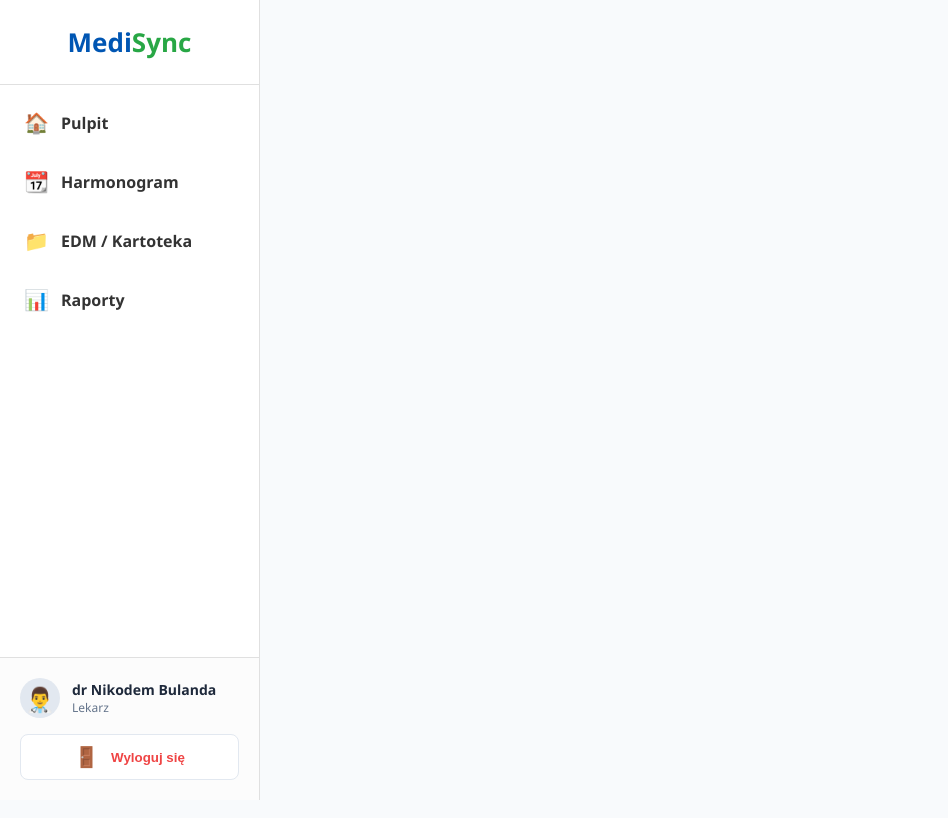
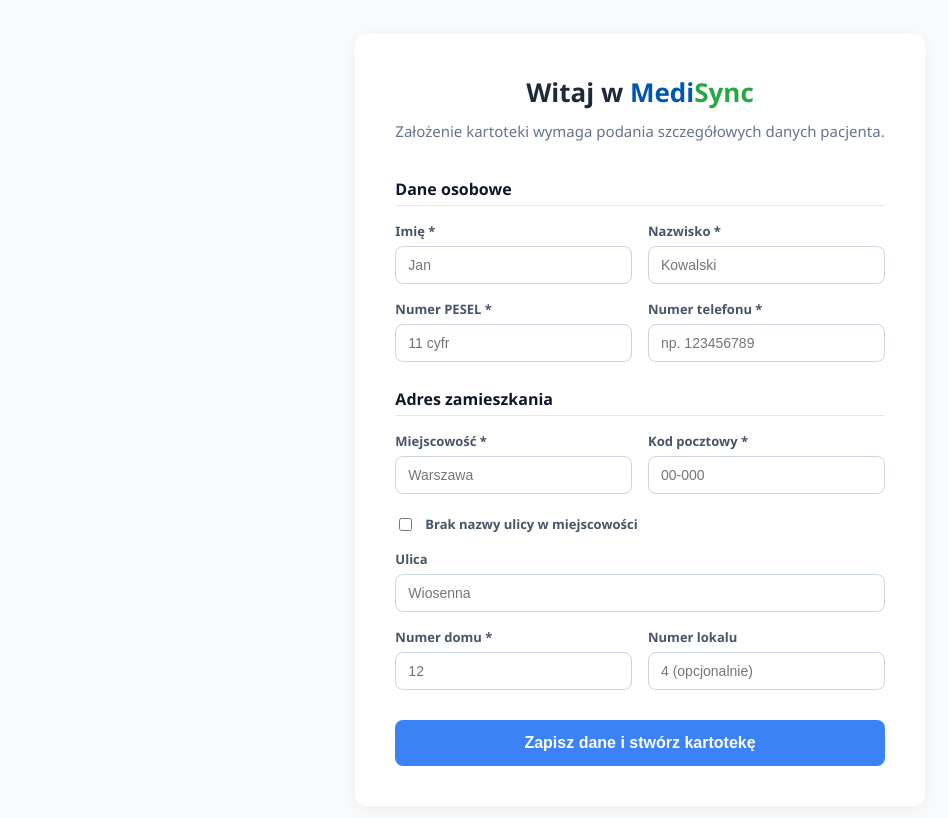
Before and after one commit to dominikJon/mediSync, a Vue app in the folder frontend/: page /complete-profile in a window 1280 px wide. Shown: the top 818 px of the page, without its empty margins (0-948 px from the left). Built offline with nearby package versions, Linux system fonts and the light colour scheme; sample sign-in values are in the browser's storage; the HTML template or start-up script is replaced by a standard one.

Commit message:
complete user flow (register, login, and profile completion)

```diff
--- a/frontend/src/router/index.ts
+++ b/frontend/src/router/index.ts
@@ -6,6 +6,7 @@ import RegisterView from '../views/RegisterView.vue'
 import ScheduleView from '../views/ScheduleView.vue'
 import RecordsView from '../views/RecordsView.vue'
 import ReportsView from '../views/ReportsView.vue'
+import CompleteProfileView from '../views/CompleteProfileView.vue'
 
 const router = createRouter({
   history: createWebHistory(import.meta.env.BASE_URL),
@@ -44,6 +45,12 @@ const router = createRouter({
       name: 'reports',
       component: ReportsView,
       meta: { hideSidebar: true }
+    },
+    {
+      path: '/complete-profile',
+      name: 'complete-profile',
+      component: CompleteProfileView,
+      meta: { hideSidebar: true }
     }
   ]
 })
--- /dev/null
+++ b/frontend/src/views/CompleteProfileView.vue
@@ -0,0 +1,293 @@
+<script setup lang="ts">
+import { ref, watch } from 'vue'
+import { useRouter } from 'vue-router'
+import { useAuthStore } from '../stores/auth'
+import axios from 'axios'
+
+const router = useRouter()
+const authStore = useAuthStore()
+
+// Zmienne formularza
+const imie = ref('')
+const nazwisko = ref('')
+const pesel = ref('')
+const telefon = ref('')
+const miejscowosc = ref('')
+const kod_pocztowy = ref('')
+const ulica = ref('')
+const nr_domu = ref('')
+const nr_lokalu = ref('')
+const brak_ulicy = ref(false)
+
+const blad = ref('')
+const ladowanie = ref(false)
+
+// UX: Jeśli ktoś zaznaczy "brak ulicy", czyścimy pole ulicy
+watch(brak_ulicy, (nowaWartosc) => {
+  if (nowaWartosc) {
+    ulica.value = ''
+  }
+})
+
+const handleSaveProfile = async () => {
+  blad.value = ''
+
+  // Walidacja frontowa
+  if (!imie.value || !nazwisko.value || !pesel.value || !telefon.value || !miejscowosc.value || !kod_pocztowy.value || !nr_domu.value) {
+    blad.value = 'Wypełnij wszystkie pola oznaczone gwiazdką (*)!'
+    return
+  }
+
+  if (pesel.value.length !== 11) {
+    blad.value = 'PESEL musi mieć dokładnie 11 cyfr.'
+    return
+  }
+
+  ladowanie.value = true
+
+  try {
+    const payload = {
+      imie: imie.value,
+      nazwisko: nazwisko.value,
+      pesel: pesel.value,
+      telefon: telefon.value,
+      miejscowosc: miejscowosc.value,
+      kod_pocztowy: kod_pocztowy.value,
+      ulica: brak_ulicy.value || ulica.value === '' ? null : ulica.value,
+      nr_domu: nr_domu.value,
+      nr_lokalu: nr_lokalu.value === '' ? null : nr_lokalu.value,
+      brak_ulicy: brak_ulicy.value
+    }
+
+    // do odkomentowania po dodaniu api
+    /*
+    await axios.post('/api/kartoteka', payload)
+    */
+
+    console.log("Wysyłane dane do backendu:", payload)
+
+    await new Promise(resolve => setTimeout(resolve, 1000))
+
+    router.push('/')
+  } catch (error) {
+    blad.value = 'Wystąpił błąd podczas zapisywania danych.'
+    console.error(error)
+  } finally {
+    ladowanie.value = false
+  }
+}
+</script>
+
+<template>
+  <div class="profile-container">
+    <div class="profile-card">
+      <div class="header">
+        <h2>Witaj w <span class="text-blue">Medi</span><span class="text-green">Sync</span></h2>
+        <p>Założenie kartoteki wymaga podania szczegółowych danych pacjenta.</p>
+      </div>
+
+      <div v-if="blad" class="error-box">
+        {{ blad }}
+      </div>
+
+      <div class="form-grid">
+        <div class="section-title full-width">Dane osobowe</div>
+
+        <div class="form-group">
+          <label>Imię *</label>
+          <input v-model="imie" type="text" placeholder="Jan" />
+        </div>
+        <div class="form-group">
+          <label>Nazwisko *</label>
+          <input v-model="nazwisko" type="text" placeholder="Kowalski" />
+        </div>
+        <div class="form-group">
+          <label>Numer PESEL *</label>
+          <input v-model="pesel" type="text" maxlength="11" placeholder="11 cyfr" />
+        </div>
+        <div class="form-group">
+          <label>Numer telefonu *</label>
+          <input v-model="telefon" type="tel" placeholder="np. 123456789" />
+        </div>
+
+        <div class="section-title full-width">Adres zamieszkania</div>
+
+        <div class="form-group">
+          <label>Miejscowość *</label>
+          <input v-model="miejscowosc" type="text" placeholder="Warszawa" />
+        </div>
+        <div class="form-group">
+          <label>Kod pocztowy *</label>
+          <input v-model="kod_pocztowy" type="text" placeholder="00-000" />
+        </div>
+
+        <div class="form-group full-width checkbox-container">
+          <input type="checkbox" id="brak_ulicy" v-model="brak_ulicy" />
+          <label for="brak_ulicy" class="checkbox-label">Brak nazwy ulicy w miejscowości</label>
+        </div>
+
+        <div class="form-group full-width" v-if="!brak_ulicy">
+          <label>Ulica</label>
+          <input v-model="ulica" type="text" placeholder="Wiosenna" />
+        </div>
+
+        <div class="form-group">
+          <label>Numer domu *</label>
+          <input v-model="nr_domu" type="text" placeholder="12" />
+        </div>
+        <div class="form-group">
+          <label>Numer lokalu</label>
+          <input v-model="nr_lokalu" type="text" placeholder="4 (opcjonalnie)" />
+        </div>
+      </div>
+
+      <button @click="handleSaveProfile" class="btn-primary" :disabled="ladowanie">
+        {{ ladowanie ? 'Zapisywanie...' : 'Zapisz dane i stwórz kartotekę' }}
+      </button>
+    </div>
+  </div>
+</template>
+
+<style scoped>
+.profile-container {
+  display: flex;
+  justify-content: center;
+  align-items: center;
+  min-height: 100vh;
+  background-color: #f8fafc;
+  padding: 20px;
+}
+
+.profile-card {
+  background: white;
+  padding: 40px;
+  border-radius: 12px;
+  box-shadow: 0 4px 20px rgba(0,0,0,0.05);
+  width: 100%;
+  max-width: 650px;
+}
+
+.header {
+  text-align: center;
+  margin-bottom: 25px;
+}
+
+.header h2 {
+  margin: 0 0 10px 0;
+  font-size: 26px;
+  color: #1e293b;
+}
+
+.header p {
+  color: #64748b;
+  font-size: 15px;
+  line-height: 1.5;
+  margin: 0;
+}
+
+.text-blue { color: #0056b3; font-weight: bold; }
+.text-green { color: #28a745; font-weight: bold; }
+
+.error-box {
+  background: #fee2e2;
+  color: #dc2626;
+  border-radius: 8px;
+  padding: 12px 16px;
+  margin-bottom: 20px;
+  font-size: 14px;
+  font-weight: 500;
+}
+
+.form-grid {
+  display: grid;
+  grid-template-columns: 1fr 1fr;
+  gap: 16px;
+  margin-bottom: 30px;
+}
+
+.full-width {
+  grid-column: span 2;
+}
+
+.section-title {
+  font-size: 16px;
+  font-weight: 600;
+  color: #0f172a;
+  margin-top: 10px;
+  padding-bottom: 5px;
+  border-bottom: 1px solid #e2e8f0;
+}
+
+.form-group {
+  text-align: left;
+}
+
+.form-group label {
+  display: block;
+  font-size: 13px;
+  color: #475569;
+  margin-bottom: 6px;
+  font-weight: 600;
+}
+
+.form-group input[type="text"],
+.form-group input[type="tel"] {
+  width: 100%;
+  padding: 10px 12px;
+  border: 1px solid #cbd5e1;
+  border-radius: 8px;
+  box-sizing: border-box;
+  font-size: 14px;
+  color: #1e293b;
+  transition: border-color 0.2s;
+}
+
+.form-group input:focus {
+  outline: none;
+  border-color: #3b82f6;
+  box-shadow: 0 0 0 3px rgba(59, 130, 246, 0.1);
+}
+
+.checkbox-container {
+  display: flex;
+  align-items: center;
+  gap: 10px;
+  margin-top: 5px;
+}
+
+.checkbox-label {
+  margin-bottom: 0 !important;
+  cursor: pointer;
+}
+
+.btn-primary {
+  width: 100%;
+  padding: 14px;
+  background-color: #3b82f6;
+  color: white;
+  border: none;
+  border-radius: 8px;
+  font-weight: 600;
+  font-size: 16px;
+  cursor: pointer;
+  transition: 0.2s;
+}
+
+.btn-primary:hover:not(:disabled) {
+  background-color: #2563eb;
+}
+
+.btn-primary:disabled {
+  background-color: #93c5fd;
+  cursor: not-allowed;
+}
+
+@media (max-width: 600px) {
+  .form-grid {
+    grid-template-columns: 1fr;
+  }
+  .full-width {
+    grid-column: span 1;
+  }
+}
+</style>
```
